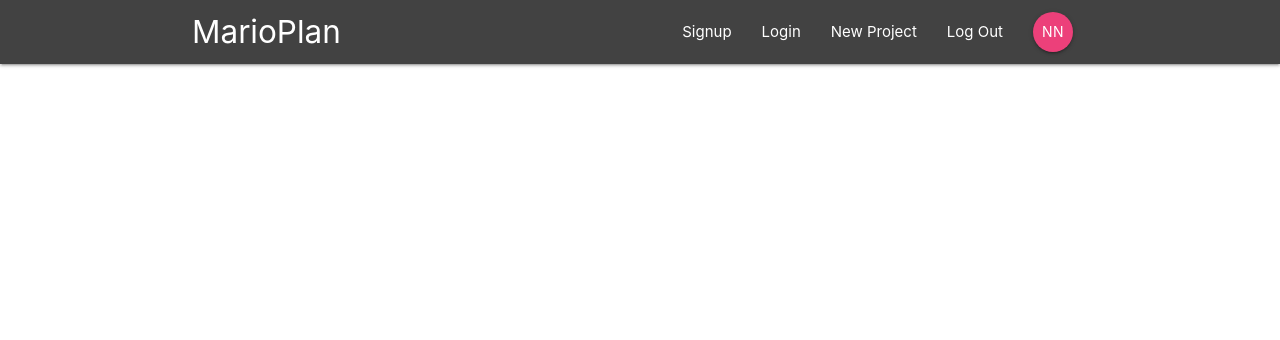
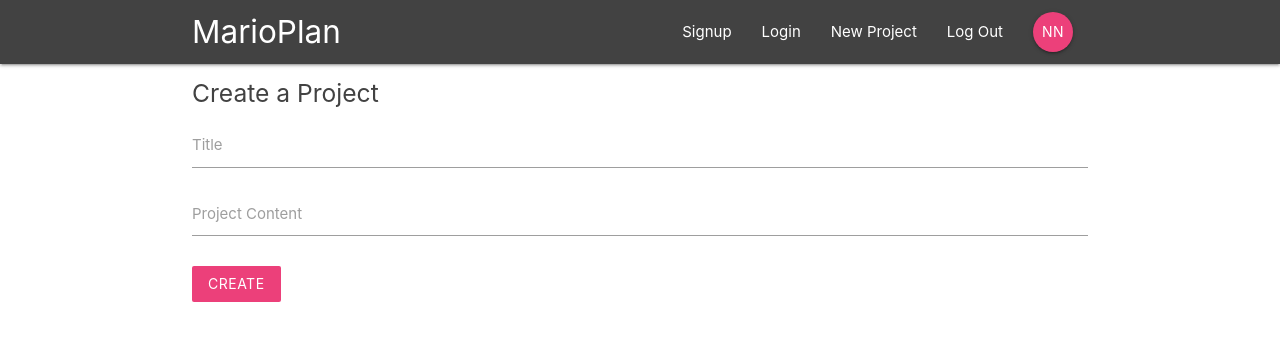
Before and after one commit to Langster2323/Yoshi-atx, a React (Create React App) app in the folder yoshi-and-mario/: page /create in a window 1280 px wide. Shown: the top 340 px of the page. Built offline with nearby package versions, Linux system fonts and the light colour scheme.

Commit message:
developed create project form

```diff
--- a/yoshi-and-mario/src/App.js
+++ b/yoshi-and-mario/src/App.js
@@ -5,6 +5,7 @@
 import ProjectDetails from './components/projects/ProjectDetails';
 import SignIn from './components/auth/SignIn';
 import SignUp from './components/auth/SignUp';
+import CreateProject from './components/projects/CreateProject';
 
 class App extends Component {
 
@@ -18,6 +19,7 @@
             <Route path='/project/:id' component={ProjectDetails} />
             <Route path='/signin' component={SignIn} />
             <Route path='/signup' component={SignUp} />
+            <Route path='/create' component={CreateProject} />
           </Switch>
         </div>
       </BrowserRouter>
--- a/yoshi-and-mario/src/components/projects/CreateProject.js
+++ b/yoshi-and-mario/src/components/projects/CreateProject.js
@@ -0,0 +1,44 @@
+import React, { Component } from 'react'
+
+ class CreateProject extends Component {
+     state = {
+        title: '',
+        content: ''
+     }
+
+     handleChange = (e) => {
+         this.setState({
+             [e.target.id]: e.target.value
+         })
+     }
+     handleSubmit = (e) => {
+         e.preventDefault();
+         console.log(this.state);
+
+
+     }
+    render() {
+        return (
+            <div className="container">
+                <form onSubmit={this.handleSubmit} className="white">
+                    <h5 className="grey-text text-darken-3">Create a Project</h5>
+                    <div className="input-field">
+                        <label htmlFor="title">Title</label>
+                        <input type="text" id="title" onChange={this.handleChange} />
+                    </div>
+                    <div className="input-field">
+                        <label htmlFor="content">Project Content</label>
+                        <textarea id="content" className="materialize-textarea" onChange={this.handleChange}></textarea>
+                    </div>
+                    <div className="input-field">
+                        <button className=" btn pink lighten-1 z-depth-0">
+                            Create
+                        </button>
+                    </div>
+                </form>
+            </div>
+        )
+    }
+}
+
+export default CreateProject
```
